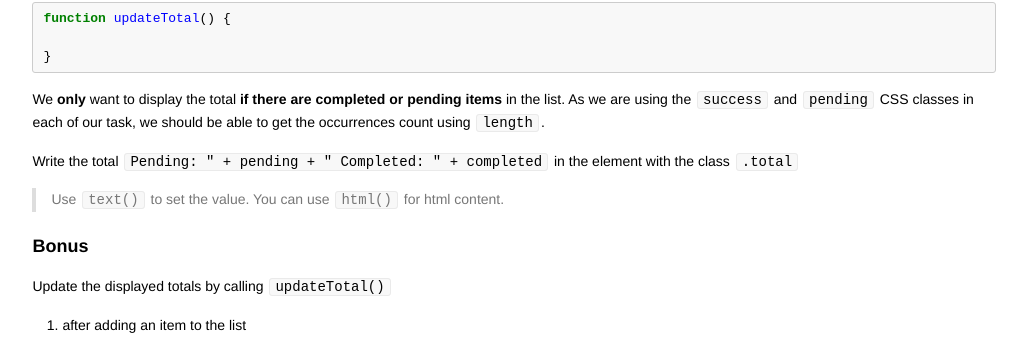
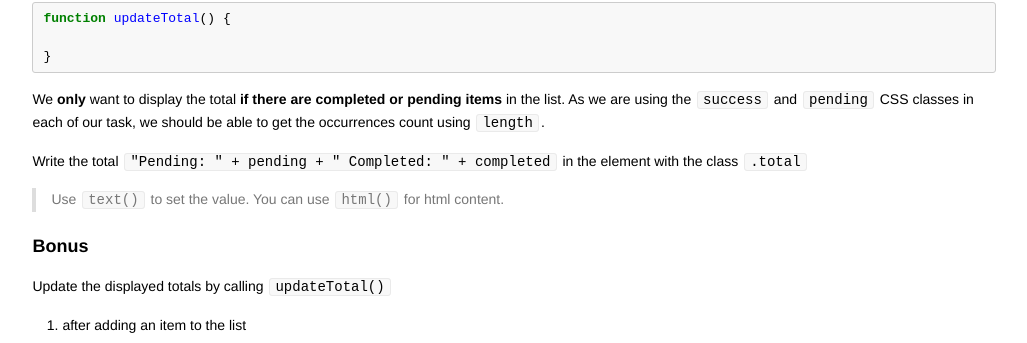
Before and after one commit to codebar/tutorials, a Jekyll site: the page built from js/lesson3/tutorial.md, in a window 1280 px wide and 900 px high, scrolled down 4524 px. Shown: the part 106-449 px from the top of the window, without its empty margins (126-1153 px from the left). Built offline with Jekyll 4.4.1, drawn with Linux system fonts in a browser that asks for light colours; Markdown is read by kramdown in place of the engine named in the settings.

```diff
--- a/js/lesson3/tutorial.md
+++ b/js/lesson3/tutorial.md
@@ -223,7 +223,7 @@ function updateTotal() {
 
 We **only** want to display the total **if there are completed or pending items** in the list. As we are using the `success` and `pending` CSS classes in each of our task, we should be able to get the occurrences count using `length`.
 
-Write the total `Pending: " + pending + " Completed: " + completed` in the element with the class `.total`
+Write the total `"Pending: " + pending + " Completed: " + completed` in the element with the class `.total`
 
 > Use `text()` to set the value. You can use `html()` for html content.
 
```
